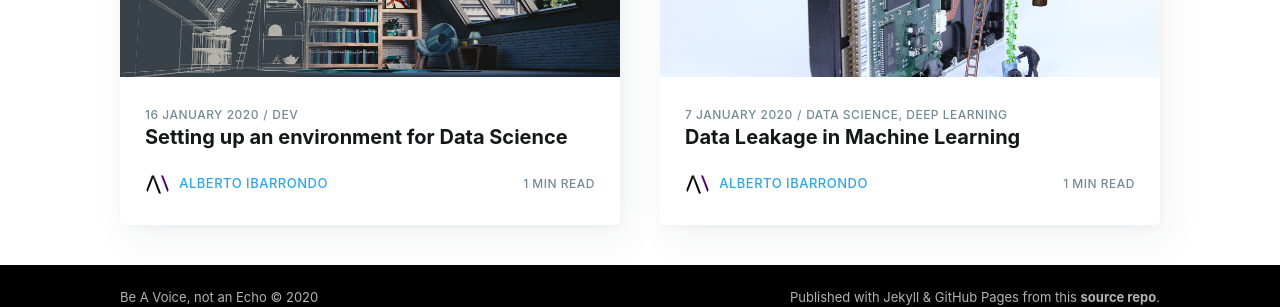
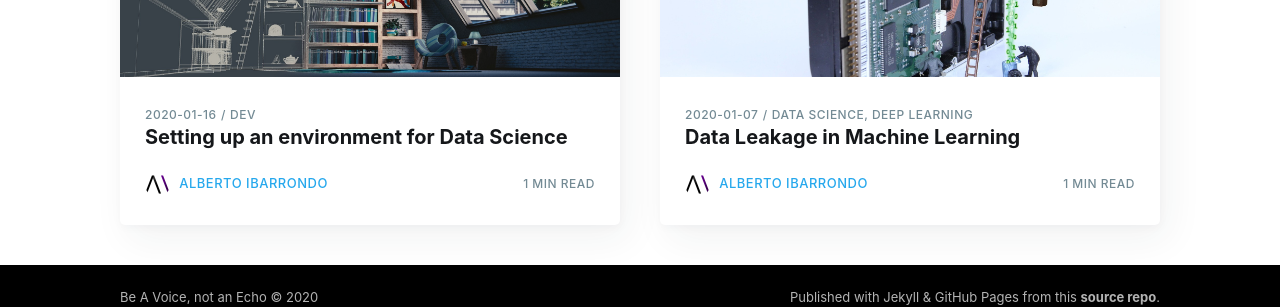
Before and after one commit to ibarrond/ibarrond.github.io, a Jekyll site: the page built from _posts/2020-01-16-homomorphic-ehcryption-python.md, in a window 1280 px wide. Shown: the part 1723-2030 px from the top of the page. Built offline with Jekyll 4.4.1, drawn with Linux system fonts in a browser that asks for light colours; nearby versions of some CDN libraries; comment, search, counter and statistics services are not loaded.

Commit message:
Changed date format in postcards to 2019-03-23

```diff
--- a/_includes/algolia.html
+++ b/_includes/algolia.html
@@ -46,7 +46,7 @@ search.addWidget(
 	  if (hit.date) {
 		  date = moment.unix(hit.date).format('D MMMM YYYY');
 		  template += `
-				<time class="post-card-tags-date" datetime="{{ page.date | date:'%e %B %Y' }}">${date}</time>`;
+				<time class="post-card-tags-date" datetime="{{ page.date | date:'%Y-%m-%d' }}">${date}</time>`;
 	  }
 
 	  if('tags' in hit && hit.tags.length){
--- a/_includes/post-card-error.html
+++ b/_includes/post-card-error.html
@@ -13,14 +13,14 @@
             <div class="post-card-content">
                 <a class="post-card-content-link" href="{{ site.baseurl }}{{ post.url | remove_first: '/' }}">
                     <header class="post-card-header">
-                        <time class="post-card-tags-date" datetime="{{ page.date | date:'%e %B %Y' }}">{{ post.date | date:'%e %B %Y' }}</time>
+                        <time class="post-card-tags-date" datetime="{{ page.date | date:'%Y-%m-%d' }}">{{ post.date | date:'%Y-%m-%d' }}</time>
                         {% if post.tags.size > 0 %}
                         <span class="post-card-tags-date">/</span>
                             {% for tag in post.tags %}
                                 {% if forloop.index == post.tags.size %}
                                     <span class="post-card-tags-date">{{ tag | capitalize }}</span>
                                 {% else %}
-                                    <span class="post-card-tags-date">{{ tag | capitalize }}, /span>
+                                    <span class="post-card-tags-date">{{ tag | capitalize }}, </span>
                                 {% endif %}
                             {% endfor %}
                         {% endif %}
--- a/_includes/post-card-next.html
+++ b/_includes/post-card-next.html
@@ -9,7 +9,7 @@
         <div class="post-card-content">
             <a class="post-card-content-link" href="{{ site.baseurl }}{{ page.next.url | remove_first: '/' }}">
                 <header class="post-card-header">
-                    <time class="post-card-tags-date" datetime="{{ page.next.date | date:'%e %B %Y' }}">{{ page.next.date | date:'%e %B %Y' }}</time>
+                    <time class="post-card-tags-date" datetime="{{ page.next.date | date:'%Y-%m-%d' }}">{{ page.next.date | date:'%Y-%m-%d' }}</time>
                     {% if page.next.tags.size > 0 %}
                     <span class="post-card-tags-date">/</span>
                         {% for tag in page.next.tags %}
--- a/_includes/post-card-previous.html
+++ b/_includes/post-card-previous.html
@@ -9,7 +9,7 @@
         <div class="post-card-content">
             <a class="post-card-content-link" href="{{ site.baseurl }}{{ page.previous.url | remove_first: '/' }}">
                 <header class="post-card-header">
-                    <time class="post-card-tags-date" datetime="{{ page.previous.date | date:'%e %B %Y' }}">{{ page.previous.date | date:'%e %B %Y' }}</time>
+                    <time class="post-card-tags-date" datetime="{{ page.previous.date | date:'%Y-%m-%d' }}">{{ page.previous.date | date:'%Y-%m-%d' }}</time>
                     {% if page.previous.tags.size > 0 %}
                     <span class="post-card-tags-date">/</span>
                         {% for tag in page.previous.tags %}
--- a/_includes/post-card.html
+++ b/_includes/post-card.html
@@ -10,7 +10,7 @@
         <div class="post-card-content">
             <a class="post-card-content-link" href="{{ site.baseurl }}{{ post.url | remove_first: '/' }}">
                 <header class="post-card-header">
-                    <time class="post-card-tags-date" datetime="{{ page.date | date:'%e %B %Y' }}">{{ post.date | date:'%e %B %Y' }}</time>
+                    <time class="post-card-tags-date" datetime="{{ page.date | date:'%Y-%m-%d' }}">{{ post.date | date:'%Y-%m-%d' }}</time>
                     {% if post.tags.size > 0 %}
                     <span class="post-card-tags-date">/</span>
                         {% for tag in post.tags %}
```
